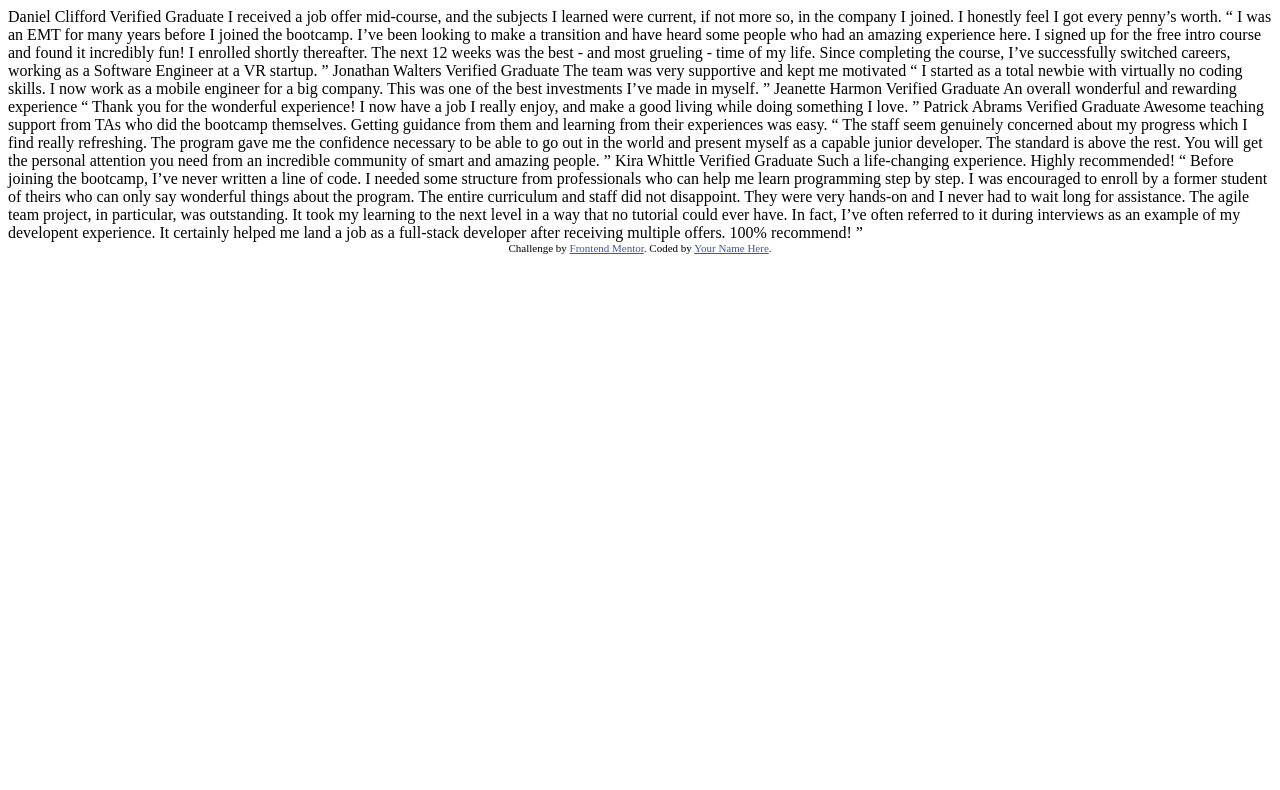
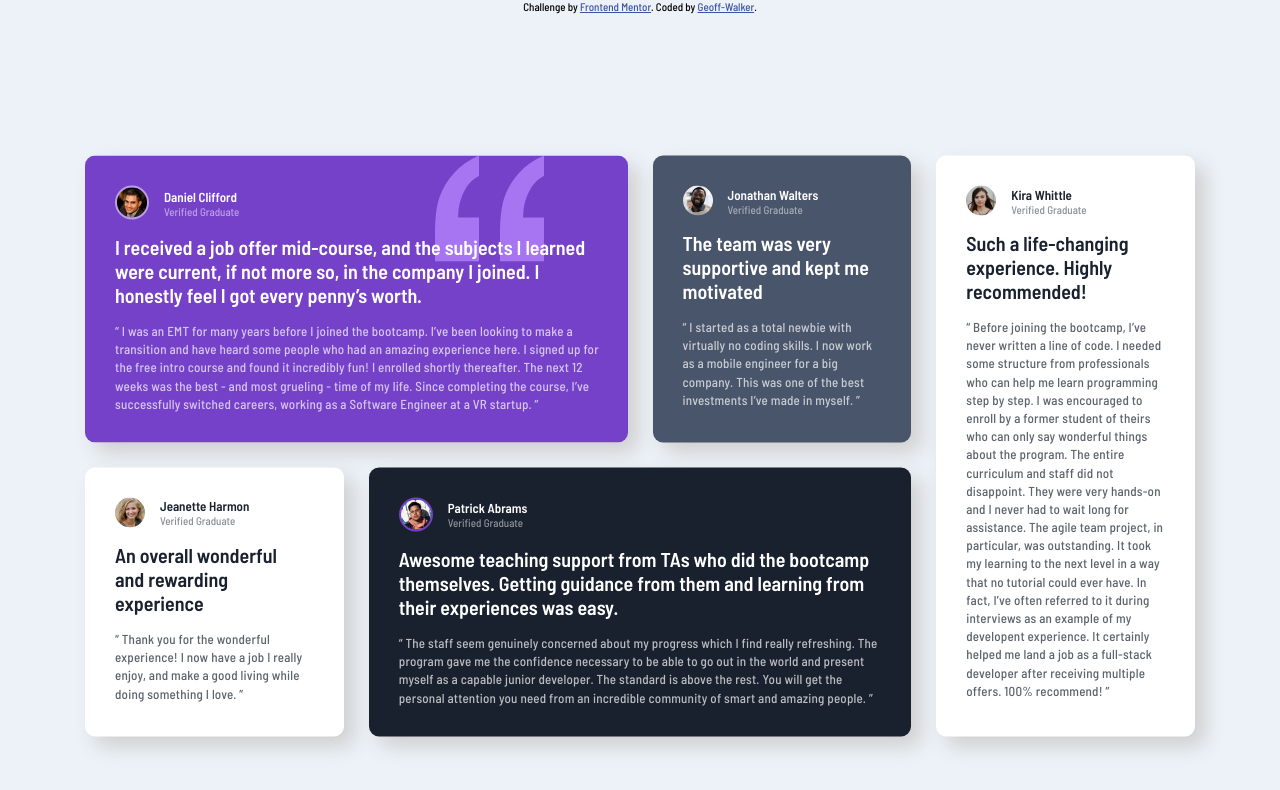
Before and after one commit to Geoff-Walker/fem-grid-exercise, a plain HTML site: page index.html in a window 1280 px wide. Drawn offline with Linux system fonts and the light colour scheme.

Commit message:
Finished Project - Pre-review

```diff
--- a/index.html
+++ b/index.html
@@ -2,63 +2,115 @@
 <html lang="en">
 <head>
   <meta charset="UTF-8">
-  <meta name="viewport" content="width=device-width, initial-scale=1.0"> <!-- displays site properly based on user's device -->
+  <meta name="viewport" content="width=device-width, initial-scale=1.0">
+
+  <link href="https://fonts.googleapis.com/css2?family=Barlow+Semi+Condensed:wght@500;600&display=swap" rel="stylesheet">
 
   <link rel="icon" type="image/png" sizes="32x32" href="./images/favicon-32x32.png">
+  <link rel="stylesheet" href="style.css" />
 
   <title>Frontend Mentor | [Challenge Name Here]</title>
 
-  <!-- Feel free to remove these styles or customise in your own stylesheet 👍 -->
-  <style>
-    .attribution { font-size: 11px; text-align: center; }
-    .attribution a { color: hsl(228, 45%, 44%); }
-  </style>
 </head>
 <body>
-  Daniel Clifford
-  Verified Graduate
+    <header>
+    <div class="attribution">
+        Challenge by <a href="https://www.frontendmentor.io?ref=challenge" target="_blank">Frontend Mentor</a>.
+        Coded by <a href="https://github.com/Geoff-Walker/fem-grid-exercise">Geoff-Walker</a>.
+    </div>
+    </header>
 
+    <main>
+        <div class="card card-dc">
+
+            <div class="head">
+                <img src="images/image-daniel.jpg" alt="Picture of Daniel" class="img img-dc" />
+                <div class="identity identity-dc">
+                    <h2 class="head-1">Daniel Clifford</h2>
+                    <h3 class="head-2">Verified Graduate</h3>
+                </div>
+            </div>
+            <h1 class="overview overview-dc">
                 I received a job offer mid-course, and the subjects I learned were current, if not more so,
                 in the company I joined. I honestly feel I got every penny’s worth.
-
+            </h1>
+            <p class="detail detail-dc">
                 “ I was an EMT for many years before I joined the bootcamp. I’ve been looking to make a
                 transition and have heard some people who had an amazing experience here. I signed up
                 for the free intro course and found it incredibly fun! I enrolled shortly thereafter.
                 The next 12 weeks was the best - and most grueling - time of my life. Since completing
                 the course, I’ve successfully switched careers, working as a Software Engineer at a VR startup. ”
+            </p>
 
-  Jonathan Walters
-  Verified Graduate
+        </div>
 
+        <div class="card card-jw">
+            <div class="head">
+                <img src="images/image-jonathan.jpg" alt="Picture of Jonathan" class="img img-jw" />
+                <div class="identity">
+                    <h2 class="head-1">Jonathan Walters</h2>
+                    <h3 class="head-2">Verified Graduate</h3>
+                </div>
+
+            </div>
+            <h1 class="overview">
                 The team was very supportive and kept me motivated
-
+            </h1>
+            <p class="detail">
                 “ I started as a total newbie with virtually no coding skills. I now work as a mobile engineer
                 for a big company. This was one of the best investments I’ve made in myself. ”
+            </p>
+        </div>
 
-  Jeanette Harmon
-  Verified Graduate
-
+        <div class="card card-jh">
+            <div class="head">
+                <img src="images/image-jeanette.jpg" alt="Picture of Jeanette" class="img img-jh" />
+                <div class="identity">
+                    <h2 class="head-1">Jeanette Harmon</h2>
+                    <h3 class="head-2">Verified Graduate</h3>
+                </div>
+            </div>
+            <h1 class="overview overview-jh">
                 An overall wonderful and rewarding experience
-
+            </h1>
+            <p class="detail">
                 “ Thank you for the wonderful experience! I now have a job I really enjoy, and make a good living
                 while doing something I love. ”
+            </p>
+        </div>
 
-  Patrick Abrams
-  Verified Graduate
-
+        <div class="card card-pa">
+            <div class="head">
+                <img src="images/image-patrick.jpg" alt="Picture of Patrick" class="img img-pa" />
+                <div class="identity">
+                    <h2 class="head-1">Patrick Abrams</h2>
+                    <h3 class="head-2">Verified Graduate</h3>
+                </div>
+            </div>
+            <h1 class="overview">
                 Awesome teaching support from TAs who did the bootcamp themselves. Getting guidance from them and
                 learning from their experiences was easy.
-
+            </h1>
+            <p class="detail">
                 “ The staff seem genuinely concerned about my progress which I find really refreshing. The program
                 gave me the confidence necessary to be able to go out in the world and present myself as a capable
                 junior developer. The standard is above the rest. You will get the personal attention you need from
                 an incredible community of smart and amazing people. ”
+            </p>
+        </div>
 
-  Kira Whittle
-  Verified Graduate
-
+        <div class="card card-kw">
+            <div class="head">
+                <img src="images/image-kira.jpg" alt="Picture of Kira" class="img img-kw" />
+                <div class="identity">
+                    <h2 class="head-1">Kira Whittle</h2>
+                    <h3 class="head-2">Verified Graduate</h3>
+                </div>
+            </div>
+            <h1 class="overview">
                 Such a life-changing experience. Highly recommended!
-
+            </h1>
+            <p class="detail">
                 “ Before joining the bootcamp, I’ve never written a line of code. I needed some structure from
                 professionals who can help me learn programming step by step. I was encouraged to enroll by a former
                 student of theirs who can only say wonderful things about the program. The entire curriculum and staff
@@ -67,10 +119,14 @@
                 could ever have. In fact, I’ve often referred to it during interviews as an example of my developent
                 experience. It certainly helped me land a job as a full-stack developer after receiving multiple offers.
                 100% recommend! ”
+            </p>
+        </div>
 
-  <div class="attribution">
-    Challenge by <a href="https://www.frontendmentor.io?ref=challenge" target="_blank">Frontend Mentor</a>.
-    Coded by <a href="#">Your Name Here</a>.
-  </div>
+
+
+    </main>
+
+
+
 </body>
 </html>
--- /dev/null
+++ b/style.css
@@ -0,0 +1,158 @@
+* {
+    padding: 0;
+    margin: 0;
+    border: 0;
+}
+
+body {
+    background-color: hsl(210, 46%, 95%);
+    font-family: 'Barlow Semi Condensed';
+    font-size: 13px;
+    height: 100vh;
+    width: 100%;
+}
+
+main {
+    width: 1110px;
+    height: 570px;
+    display: grid;
+    grid-template-columns: repeat(4, 1fr);
+    grid-template-rows: 1fr 1fr;
+    margin-left: auto;
+    margin-right: auto;
+    grid-gap: 25px;
+    transform: translateY(25%);
+    position: relative;
+}
+    @media screen and (max-width: 1150px) {
+        main {
+            display: flex;
+            flex-direction: column;
+            width: 330px;
+            transform: translateY(10%)
+        }
+    }
+
+
+.card {
+    color: hsl(0, 0%, 100%);
+    border-radius: 10px;
+    height: 100%;
+    width: 100%;
+    box-shadow: 10px 10px 20px hsl(0, 0%, 81%);
+}
+
+.img {
+    border-radius: 50%;
+    height: 30px;
+    width: 30px;
+}
+
+.head { display: flex;
+        align-items: center;
+        padding-top: 30px;
+        padding-left: 30px;
+        padding-bottom: 15px;
+}
+
+.identity {
+    padding-left: 15px;
+
+}
+
+.overview {
+    padding: 0 30px;
+    font-size: 20px;
+    padding-bottom: 15px;
+}
+
+.detail {
+    padding-left: 30px;
+    padding-bottom: 30px;
+    padding-right: 30px;
+    letter-spacing: 0.2px;
+    line-height: 1.4;
+}
+
+
+
+.img-dc {
+    border: 2px solid hsla(0, 0%, 100%, 50%);
+}
+
+.img-pa {
+    border: 2px solid hsl(263, 55%, 52%);
+}
+
+
+.head-1 {
+    font-size: 13px;
+}
+
+.head-2 {
+    opacity: 0.5;
+    font-size: 11px;
+    font-weight: 500;
+}
+
+.detail {
+    opacity: 0.7;
+}
+
+.card-dc {
+    background-color: hsla(263, 55%, 52%, 100%);
+    background-image: url(./images/bg-pattern-quotation.svg);
+    background-repeat: no-repeat;
+    background-position: top;
+    background-position-x: 350px;
+    background-size: 20%;
+
+    grid-column: 1 / 3;
+}
+
+.detail-dc {
+ padding-right: 20px;
+}
+
+
+.overview-jh {
+    padding-right: 35px;
+}
+
+.card-jw {
+    background-color: hsl(217, 19%, 35%);
+
+}
+
+.card-jh {
+    background-color: white;
+    color: hsl(219, 29%, 14%);
+    grid-column: 1/2;
+    grid-row: 2/3;
+}
+
+
+.card-pa {
+    background-color: hsl(219, 29%, 14%);
+    grid-column: 2/4;
+    grid-row: 2/3;
+}
+
+
+.card-kw {
+    background-color: hsl(0, 0%, 100%);
+    color: hsl(219, 29%, 14%);
+    grid-column: 4/5;
+    grid-row: 1/-1;
+
+}
+
+
+.attribution {
+    font-size: 11px;
+    text-align: center;
+}
+
+    .attribution a {
+        color: hsl(228, 45%, 44%);
+    }
```
Lines whose indentation alone changed are shown as unchanged.
